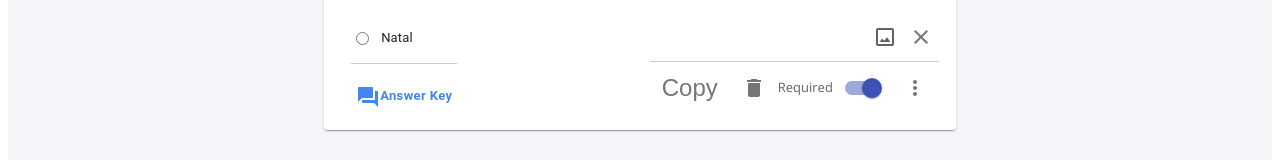
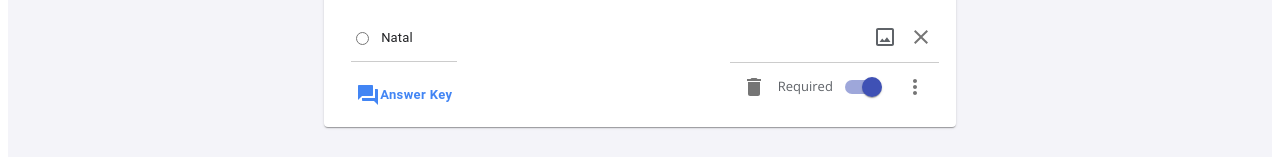
Before and after one commit to MicaelTargino/GoogleFormsClone_frontend, a React (Create React App) app: page /form/1 in a window 1280 px wide. Shown: the part 486-650 px from the top of the page. Built offline with nearby package versions, Linux system fonts and the light colour scheme.

Commit message:
end the question styling

```diff
--- a/src/components/QuestionForm/QuestionForm.css
+++ b/src/components/QuestionForm/QuestionForm.css
@@ -27,7 +27,6 @@
     width: 100%;
     border: none;
     outline: none;
-    /* border-bottom: 1px solid #f4f4f9; */
     color: black;
     height: 35px;
 }
@@ -61,7 +60,7 @@
     flex-direction: column;
     padding-top: 0px;
     margin-left: 10px;
-    width: 93%
+    width: 93%;
 }
 
 .add_question_top {
--- a/src/components/QuestionForm/QuestionForm.jsx
+++ b/src/components/QuestionForm/QuestionForm.jsx
@@ -1,6 +1,6 @@
 import React, {useState, useEffect} from 'react';
 
-import {CropOriginal, CheckBox, ShortText, Subject, MoreVert, FilterNone, AddCircleOutline, OndemandVideo, TextFields, Close} from '@material-ui/icons';
+import {CropOriginal, CheckBox, ShortText, Subject, MoreVert, Add ,FilterNone, AddCircleOutline, OndemandVideo, TextFields, Close} from '@material-ui/icons';
 import {Select, Switch,Typography,IconButton,Accordion, AccordionSummary, AccordionDetails, Button, Radio, FormControlLabel, MenuItem} from '@material-ui/core';
 import { BsTrash, BsFileText, FcRightUp } from 'react-icons';
 import DeleteIcon from '@material-ui/icons/Delete';
@@ -53,11 +53,16 @@ const QuestionForm = () => {
                             <div className="add_question_top">
                                 <input type="text" className="question" placeholder="Question" value={ques.questionText}></input>
                                 <CropOriginal style={{ color:'#5f6368' }} />
+                                <div>
                                 <Select className="select" style={{ color:'#5f6368', fontSize: '13px'}}>
                                     <MenuItem id="text" value="text"><Subject style={{ marginRight: '10px' }}/> Paragraph</MenuItem>
                                     <MenuItem id="checkbox" value="checkbox"><CheckBox style={{ marginRight: '10px', color: '#70757a' }} checked></CheckBox> Checkbox</MenuItem>
                                     <MenuItem id="radio" value="radio"><Radio style={{ marginRight: '10px', color: '#70757a' }} /> Multiple Choices</MenuItem>
                                 </Select>
+                                </div>
+                                {/* <IconButton>
+                                <Add />
+                                </IconButton> */}
                             </div>
                             {ques.options.map((op, j) => {
                                 return (
@@ -88,10 +93,6 @@ const QuestionForm = () => {
                                     </Button>
                                 </div>
                                 <div className="add_question_bottom">
-                                    <IconButton aria-label="copy">
-                                        Copy
-                                    </IconButton>
-
                                     <IconButton aria-label="delete">
                                         <DeleteIcon />
                                     </IconButton>
```
